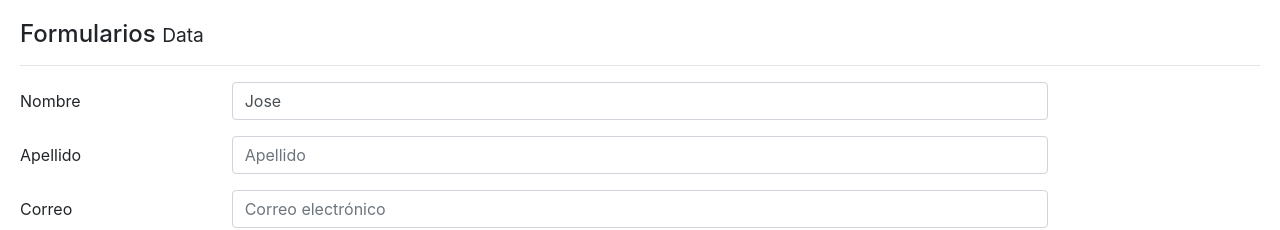
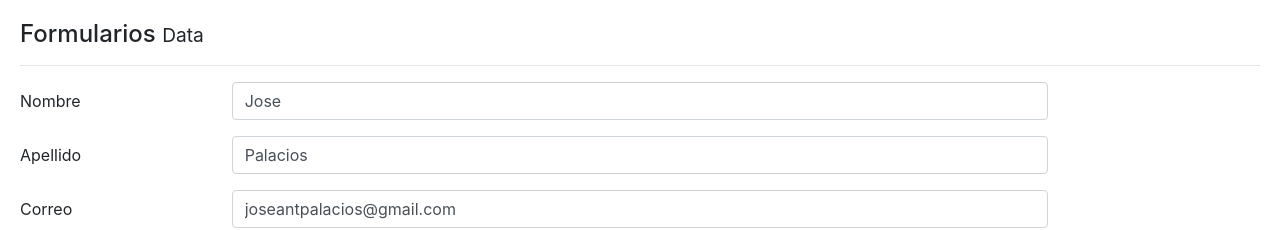
Before and after one commit to JoseAntpr/angularForms, an Angular app: page / in a window 1280 px wide. Shown: the top 230 px of the page. Built offline with nearby package versions, Linux system fonts and the light colour scheme.

Commit message:
Reset y carga de datos al formulario a partir de un objet

```diff
--- a/src/app/components/data/data.component.html
+++ b/src/app/components/data/data.component.html
@@ -7,7 +7,7 @@
       <label class="col-2 col-form-label">Nombre</label>
       <div class="col-8">
         <input  class="form-control"
-                [ngClass]="{'is-invalid': form.get('nombrecompleto.nombre').errors?.required && form.get('nombrecompleto.apellido').touched}"
+                [ngClass]="{'is-invalid': form.get('nombrecompleto.nombre').errors?.required && form.get('nombrecompleto.nombre').touched}"
                 type="text"
                 placeholder="Nombre"
                 name="nombre"
@@ -60,6 +60,7 @@
     <label class="col-2 col-form-label">&nbsp;</label>
     <div class="input-group col-md-8">
       <button
+        [disabled]="form.invalid"
         type="submit"
         class="btn btn-outline-primary" >
           Guardar
--- a/src/app/components/data/data.component.ts
+++ b/src/app/components/data/data.component.ts
@@ -9,8 +9,8 @@ import {FormGroup, FormControl, Validators} from '@angular/forms';
 export class DataComponent {
 
   form: FormGroup;
-  usuario: Object = {
-    nombreCompleto: {
+  usuario: any = {
+    nombrecompleto: {
       nombre: "Jose",
       apellido: "Palacios"
     },
@@ -20,15 +20,18 @@ export class DataComponent {
   constructor() {
     this.form = new FormGroup({
       'nombrecompleto': new FormGroup({
-        'nombre': new FormControl('Jose', [Validators.required, ]),
+        'nombre': new FormControl('', [Validators.required, ]),
         'apellido': new FormControl('', [Validators.required, ]),
       }),
       'correo': new FormControl('', [Validators.required, Validators.pattern("[a-z0-9._%+-]+@[a-z0-9.-]+\.[a-z]{2,3}$") ])
     })
+
+    this.form.setValue( this.usuario );
   }
 
   guardar(){
     console.log( this.form.value, this.form, this.form.valid);
+    this.form.reset({})
   }
 
 
```
